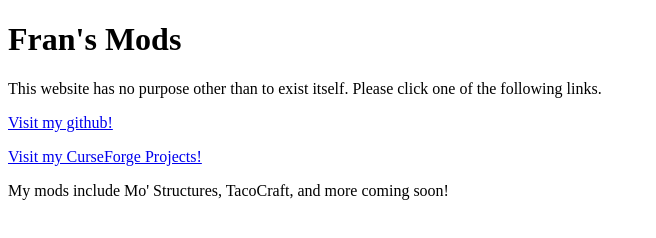
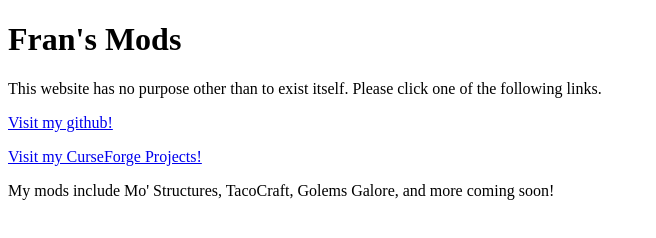
Before and after one commit to franiscoder/franiscoder.github.io, a plain HTML site: page index.html in a window 1280 px wide. Shown: the whole page, without its empty margins (0-656 px from the left). Drawn offline with Linux system fonts and the light colour scheme.

Commit message:
Added Golems Galore

```diff
--- a/index.html
+++ b/index.html
@@ -5,6 +5,6 @@
 <p> This website has no purpose other than to exist itself. Please click one of the following links.</p>
 <p> <a href="https://github.com/franiscoder">Visit my github!</a>  </p>
 <p> <a href="https://www.curseforge.com/members/franiscoder/projects">Visit my CurseForge Projects!</a></p>
-<p> My mods include Mo' Structures, TacoCraft, and more coming soon!</p>
+<p> My mods include Mo' Structures, TacoCraft, Golems Galore, and more coming soon!</p>
 </body>
 </html>
```
